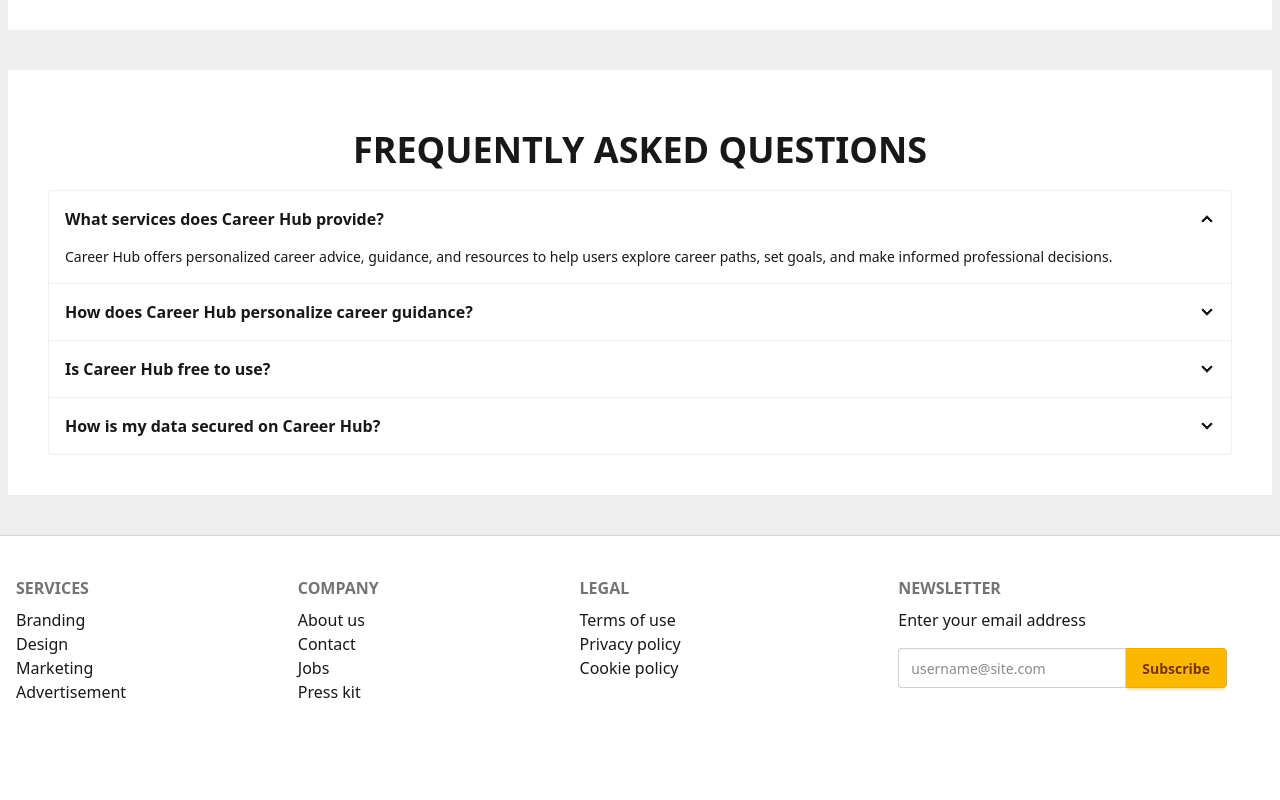
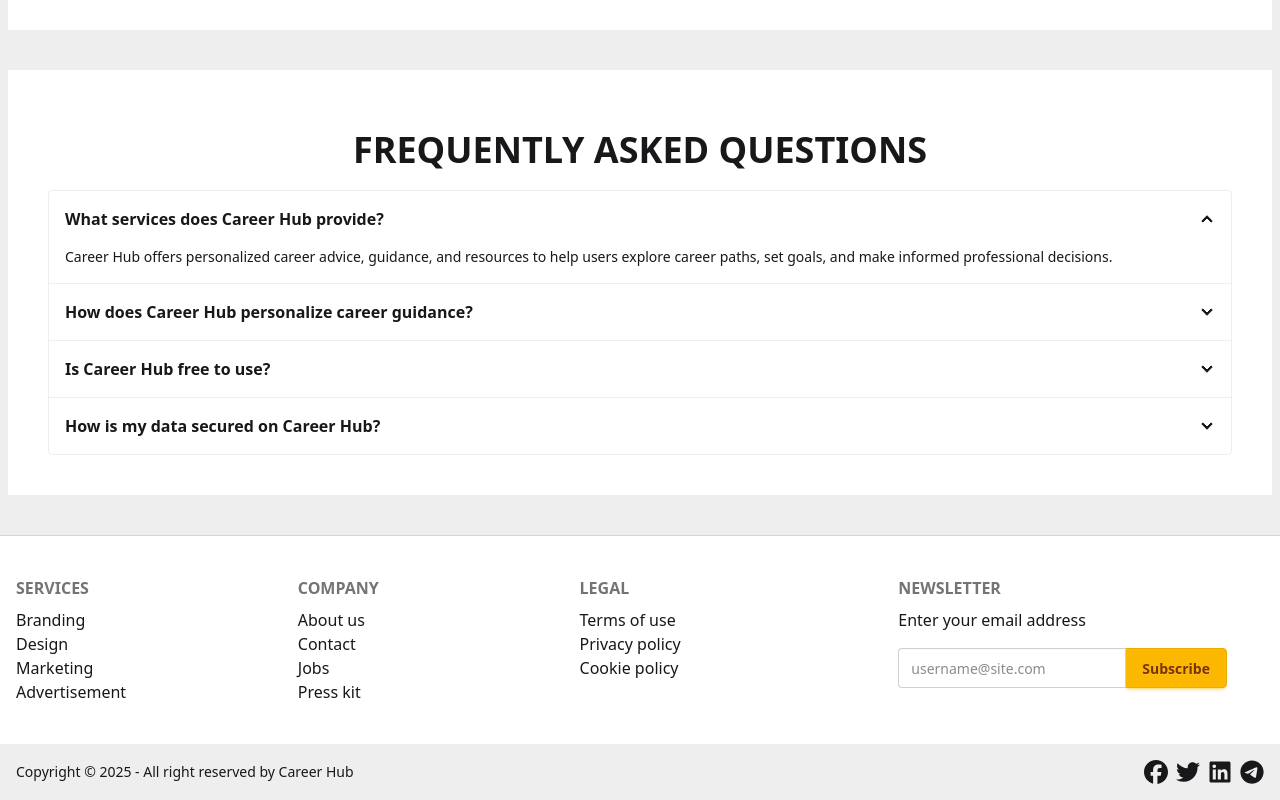
Before and after one commit to HiYasin/career-hub, a React (Vite) app: page / in a window 1280 px wide. Shown: the part 2520-3320 px from the top of the page. Before the commit the page ends 3264 px from the top, so only its background shows below. Built offline with nearby package versions, Linux system fonts and the light colour scheme; no server answers.

Commit message:
Footer updated

```diff
--- a/src/components/shared/Footer.jsx
+++ b/src/components/shared/Footer.jsx
@@ -1,5 +1,6 @@
 import React from 'react';
 import ContainerX from './ContainerX';
+import { FaFacebook, FaLinkedin, FaTelegram, FaTwitter } from 'react-icons/fa6';
 const Footer = () => {
     return (
         <div className='border-0 border-t-[1px] border-gray-300'>
@@ -40,6 +41,19 @@
                     </fieldset>
                 </form>
             </ContainerX>
+            <footer className="footer sm:footer-horizontal footer-center bg-base-300 text-base-content p-4">
+                <ContainerX className={'flex flex-col md:flex-row justify-between w-full'}>
+                    <aside>
+                        <p>Copyright © {new Date().getFullYear()} - All right reserved by Career Hub</p>
+                    </aside>
+                    <aside className='flex gap-2'>
+                        <FaFacebook className='text-2xl cursor-pointer transition-all duration-300 hover:text-accent'/>
+                        <FaTwitter className='text-2xl cursor-pointer transition-all duration-300 hover:text-accent'/>
+                        <FaLinkedin className='text-2xl cursor-pointer transition-all duration-300 hover:text-accent'/>
+                        <FaTelegram className='text-2xl cursor-pointer transition-all duration-300 hover:text-accent'/>
+                    </aside>
+                </ContainerX>
+            </footer>
         </div>
     );
 };
```
